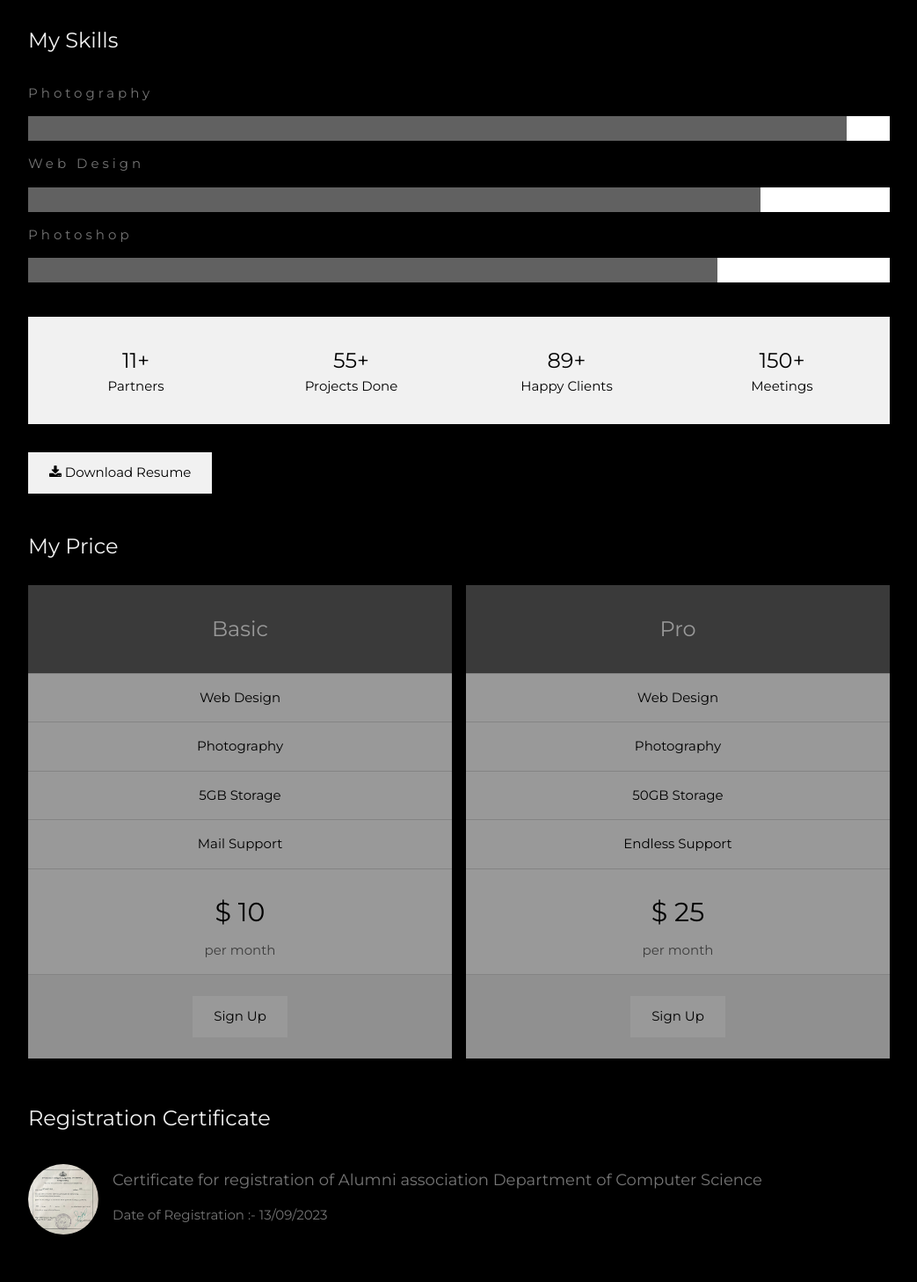
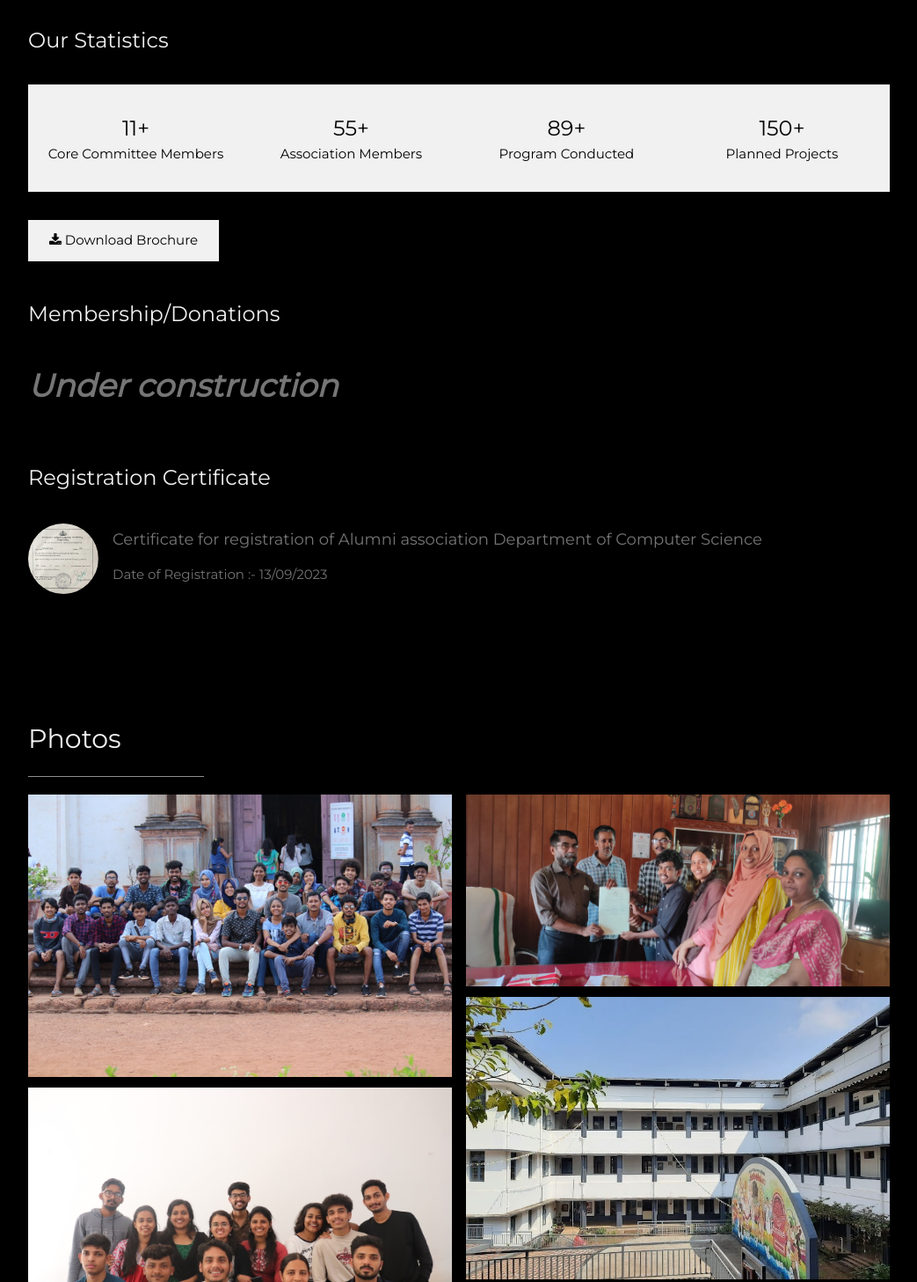
Before and after one commit to csalumni/alumnimembershipform, a plain HTML site: page index.html in a window 1280 px wide. Shown: the part 1144-2601 px from the top of the page at 88% size, without its empty margins (178-1221 px from the left). Drawn offline with nearby package versions, Linux system fonts and the light colour scheme.

Commit message:
Version 1.2

```diff
--- a/index.html
+++ b/index.html
@@ -70,80 +70,37 @@ body, h1,h2,h3,h4,h5,h6 {font-family: "Montserrat", sans-serif}
     <hr style="width:200px" class="w3-opacity">
     <p>Welcome to the official Alumni Association homepage of the Department of Computer Science, Government College Kasaragod! We are thrilled to announce our registration on September 13, 2023, marking the birth of a vibrant and dynamic community dedicated to fostering connections, celebrating achievements, and nurturing lifelong bonds among our esteemed alumni. Whether you graduated recently or decades ago, this platform is designed to keep you connected with your alma mater, former classmates, and the ever-expanding network of successful individuals who have walked through the halls of our Government College Kasaragod. Join us in reliving cherished memories, sharing your remarkable journeys, and contributing to the continued success of our beloved department. Together, we are shaping the future and strengthening the enduring spirit of the Computer Science Department, Government College Kasaragod. Explore, engage, and be part of something truly exceptional. Welcome to the Alumni Association family!
     </p>
-    <h3 class="w3-padding-16 w3-text-light-grey">My Skills</h3>
-    <p class="w3-wide">Photography</p>
-    <div class="w3-white">
-      <div class="w3-dark-grey" style="height:28px;width:95%"></div>
-    </div>
-    <p class="w3-wide">Web Design</p>
-    <div class="w3-white">
-      <div class="w3-dark-grey" style="height:28px;width:85%"></div>
-    </div>
-    <p class="w3-wide">Photoshop</p>
-    <div class="w3-white">
-      <div class="w3-dark-grey" style="height:28px;width:80%"></div>
-    </div><br>
+    <h3 class="w3-padding-16 w3-text-light-grey">Our Statistics</h3>
 
     <div class="w3-row w3-center w3-padding-16 w3-section w3-light-grey">
       <div class="w3-quarter w3-section">
         <span class="w3-xlarge">11+</span><br>
-        Partners
+        Core Committee Members
       </div>
       <div class="w3-quarter w3-section">
         <span class="w3-xlarge">55+</span><br>
-        Projects Done
+        Association Members
       </div>
       <div class="w3-quarter w3-section">
         <span class="w3-xlarge">89+</span><br>
-        Happy Clients
+        Program Conducted
       </div>
       <div class="w3-quarter w3-section">
         <span class="w3-xlarge">150+</span><br>
-        Meetings
+        Planned Projects
       </div>
     </div>
 
     <button class="w3-button w3-light-grey w3-padding-large w3-section">
-      <i class="fa fa-download"></i> Download Resume
+      <i class="fa fa-download"></i> Download Brochure
     </button>
 
     <!-- Grid for pricing tables -->
-    <h3 class="w3-padding-16 w3-text-light-grey">My Price</h3>
+    <h3 class="w3-padding-16 w3-text-light-grey">Membership/Donations</h3>
     <div class="w3-row-padding" style="margin:0 -16px">
       <div class="w3-half w3-margin-bottom">
-        <ul class="w3-ul w3-white w3-center w3-opacity w3-hover-opacity-off">
-          <li class="w3-dark-grey w3-xlarge w3-padding-32">Basic</li>
-          <li class="w3-padding-16">Web Design</li>
-          <li class="w3-padding-16">Photography</li>
-          <li class="w3-padding-16">5GB Storage</li>
-          <li class="w3-padding-16">Mail Support</li>
-          <li class="w3-padding-16">
-            <h2>$ 10</h2>
-            <span class="w3-opacity">per month</span>
-          </li>
-          <li class="w3-light-grey w3-padding-24">
-            <button class="w3-button w3-white w3-padding-large w3-hover-black">Sign Up</button>
-          </li>
-        </ul>
+        <h1><b><i>Under construction</i></b></h1>
       </div>
-
-      <div class="w3-half">
-        <ul class="w3-ul w3-white w3-center w3-opacity w3-hover-opacity-off">
-          <li class="w3-dark-grey w3-xlarge w3-padding-32">Pro</li>
-          <li class="w3-padding-16">Web Design</li>
-          <li class="w3-padding-16">Photography</li>
-          <li class="w3-padding-16">50GB Storage</li>
-          <li class="w3-padding-16">Endless Support</li>
-          <li class="w3-padding-16">
-            <h2>$ 25</h2>
-            <span class="w3-opacity">per month</span>
-          </li>
-          <li class="w3-light-grey w3-padding-24">
-            <button class="w3-button w3-white w3-padding-large w3-hover-black">Sign Up</button>
-          </li>
-        </ul>
-      </div>
-    <!-- End Grid/Pricing tables -->
     </div>
 
     <!-- Testimonials -->
@@ -183,11 +140,11 @@ body, h1,h2,h3,h4,h5,h6 {font-family: "Montserrat", sans-serif}
     <hr style="width:200px" class="w3-opacity">
 
     <div class="w3-section">
-      <p><i class="fa fa-map-marker fa-fw w3-text-white w3-xxlarge w3-margin-right"></i>Government College Kasaragod</p>
+      <p><i><a style="text-decoration: none;" class="fa fa-map-marker fa-fw w3-text-white w3-xxlarge w3-margin-right" href="https://maps.app.goo.gl/suCxETSqHV61viwS7"></a></i>Government College Kasaragod</p>
       <p><i class="fa fa-phone fa-fw w3-text-white w3-xxlarge w3-margin-right"></i> Phone: 9876543210</p>
       <p><i class="fa fa-envelope fa-fw w3-text-white w3-xxlarge w3-margin-right"> </i> Email: gckcsalumni@gck.ac.in</p>
     </div><br>
-    <p>Let's get in touch. Send me a message:</p>
+    <p>Let's get in touch. Send us a message:</p>
 
     <form action="/action_page.php" target="_blank">
       <p><input class="w3-input w3-padding-16" type="text" placeholder="Name" required name="Name"></p>
@@ -206,12 +163,12 @@ body, h1,h2,h3,h4,h5,h6 {font-family: "Montserrat", sans-serif}
     <!-- Footer -->
   <footer class="w3-content w3-padding-64 w3-text-grey w3-xlarge">
     <i class="fa fa-facebook-official w3-hover-opacity"></i>
-    <i class="fa fa-instagram w3-hover-opacity"></i>
+    <i><a style="text-decoration: none;" href="https://instagram.com/gck_cs.alumni?igshid=MzRlODBiNWFlZA==" class="fa fa-instagram w3-hover-opacity"></a></i>
     <i class="fa fa-snapchat w3-hover-opacity"></i>
     <i class="fa fa-pinterest-p w3-hover-opacity"></i>
     <i class="fa fa-twitter w3-hover-opacity"></i>
     <i class="fa fa-linkedin w3-hover-opacity"></i>
-    <p class="w3-medium">Powered by <a href="https://www.w3schools.com/w3css/default.asp" target="_blank" class="w3-hover-text-green">w3.css</a></p>
+    <p class="w3-medium">Powered by Old Students Department Of Computer Science, Government College Kasaragod</a></p>
   <!-- End footer -->
   </footer>
 
```
